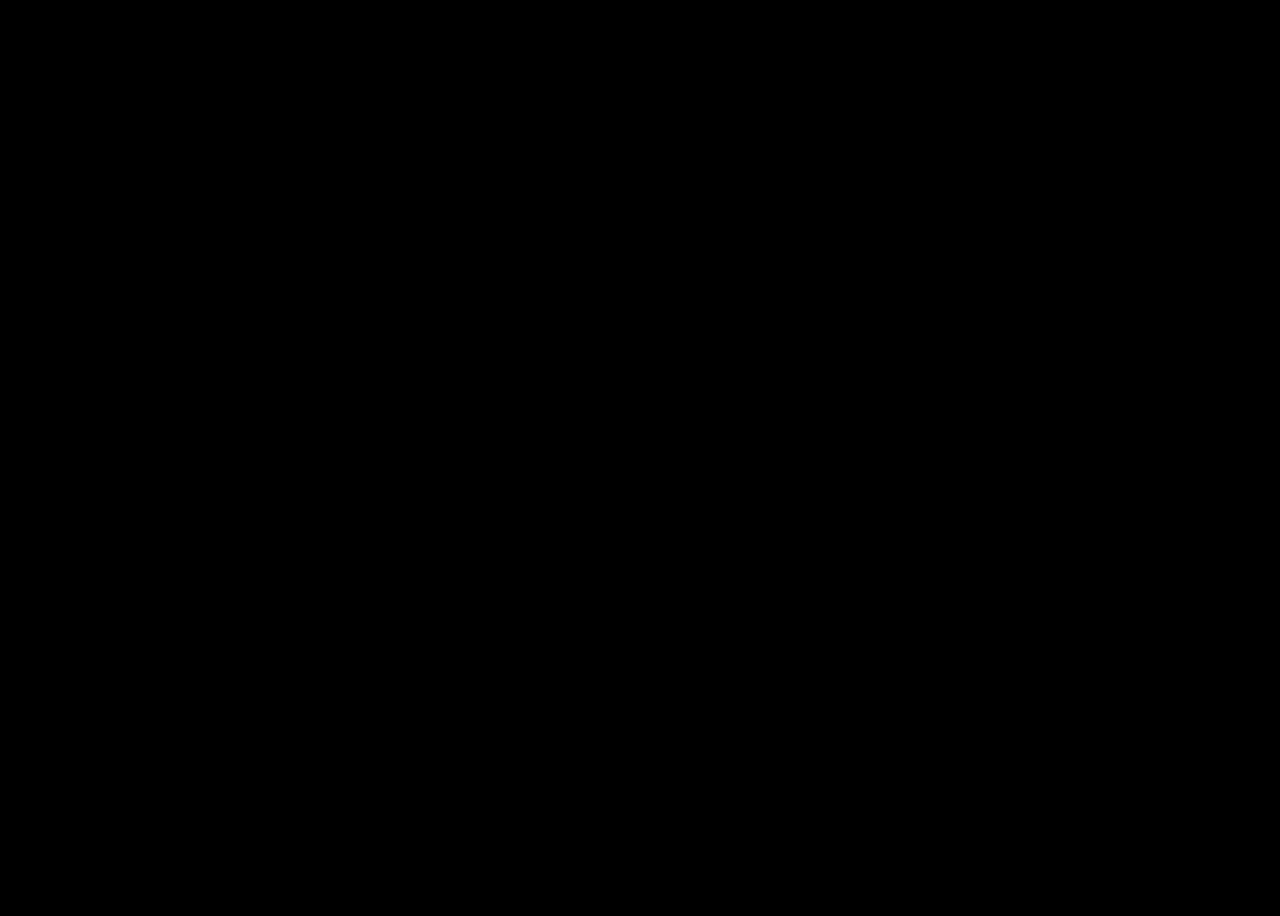
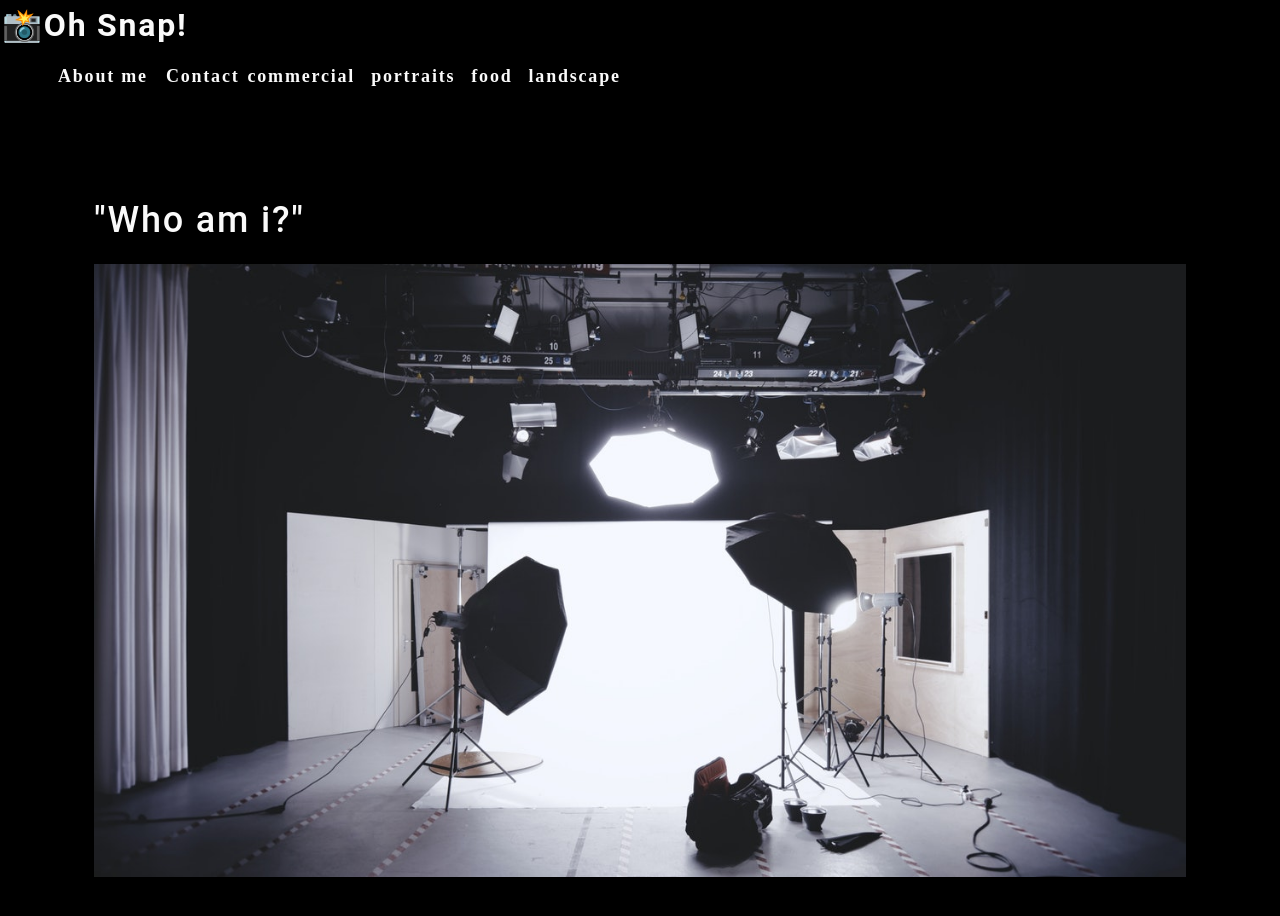
Before and after one commit to anusontarangkul/React-photo-portfolio, a React (Create React App) app: page / in a window 1280 px wide. Shown: the top 916 px of the page. Before the commit the page ends 800 px from the top, so only its background shows below. Built offline with nearby package versions, Linux system fonts and the light colour scheme.

Commit message:
add about component

```diff
--- a/src/App.js
+++ b/src/App.js
@@ -1,10 +1,15 @@
 
 import './App.css';
+import About from './components/About';
+import Nav from './components/Nav';
 
 function App() {
   return (
-    <div className="App">
-
+    <div>
+      <Nav></Nav>
+      <main>
+        <About></About>
+      </main>
     </div>
   );
 }
--- /dev/null
+++ b/src/components/About/index.js
@@ -0,0 +1,12 @@
+import React from 'react';
+import coverImage from '../../assets/cover/cover-image.jpg'
+
+const About = () => {
+    return (
+        <section className="my-5">
+            <h1 id="about">"Who am i?"</h1>
+            <img src={coverImage} className="my-2" style={{ width: "100%" }} alt="cover" />
+        </section>
+    )
+}
+export default About;
--- /dev/null
+++ b/src/components/Nav/index.js
@@ -0,0 +1,52 @@
+import React from 'react';
+
+const categories = [
+    {
+        name: "commercial",
+        description:
+            "Photos of grocery stores, food trucks, and other commercial projects",
+    },
+    { name: "portraits", description: "Portraits of people in my life" },
+    { name: "food", description: "Delicious delicacies" },
+    {
+        name: "landscape",
+        description: "Fields, farmhouses, waterfalls, and the beauty of nature",
+    },
+];
+
+function categorySelected(name) {
+    console.log(`${name} clicked`)
+}
+
+const Nav = () => {
+    return (
+        <header>
+            <h2>
+                <a href="/">
+                    <span role="img" aria-label="camera">📸</span>Oh Snap!
+                </a>
+            </h2>
+            <nav>
+                <ul className="flex-row">
+                    <li className="mx-2">
+                        <a href="#about">
+                            About me
+                        </a>
+                    </li>
+                    <li>
+                        <span>Contact</span>
+                    </li>
+                    {categories.map((category) => (
+                        <li className="mx-1" key={category.name}>
+                            <span onClick={() => categorySelected(category.name)} >{category.name}</span>
+                        </li>
+                    ))}
+                </ul>
+            </nav>
+        </header>
+    )
+}
+
+
+
+export default Nav;
```
